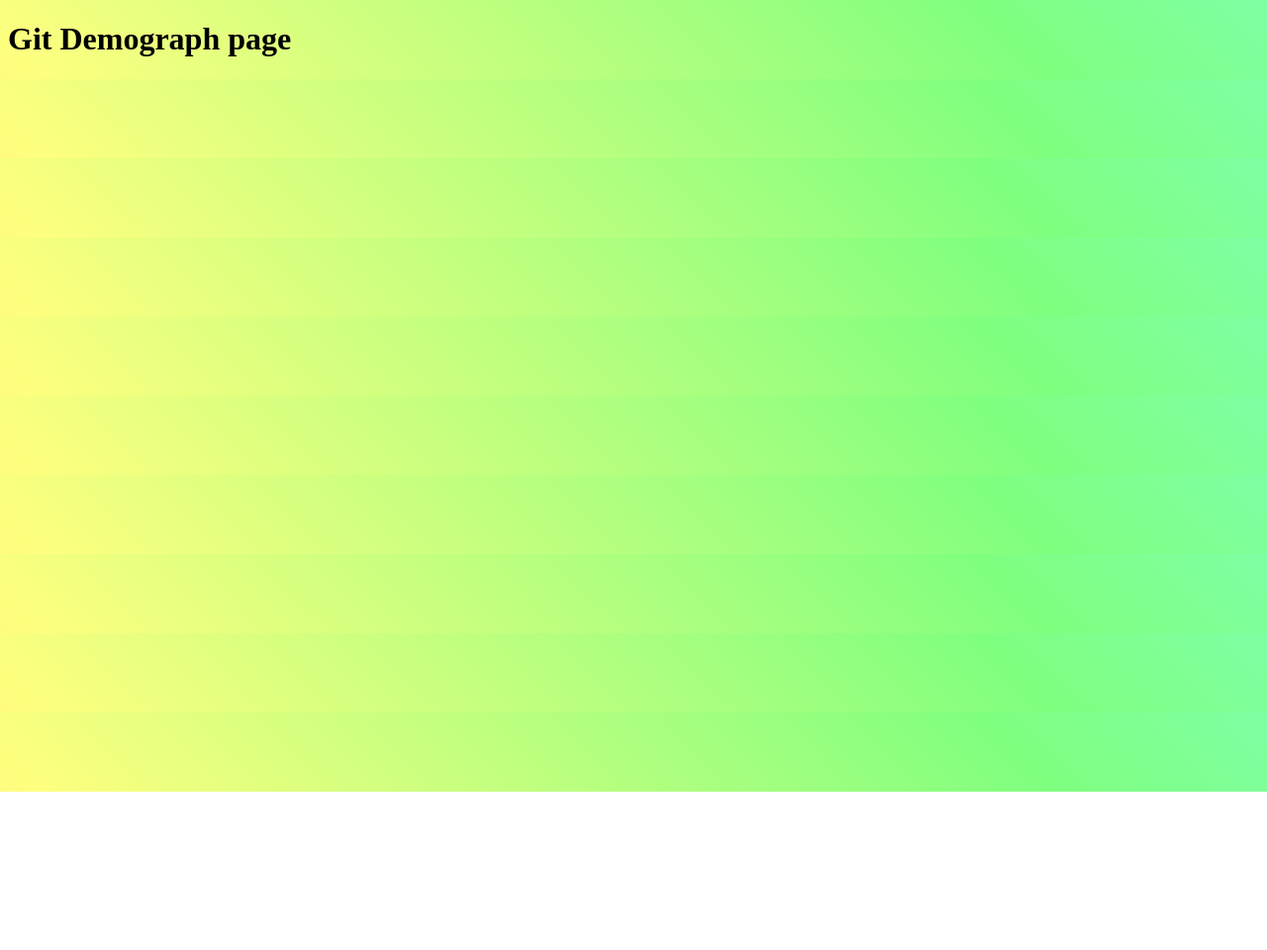
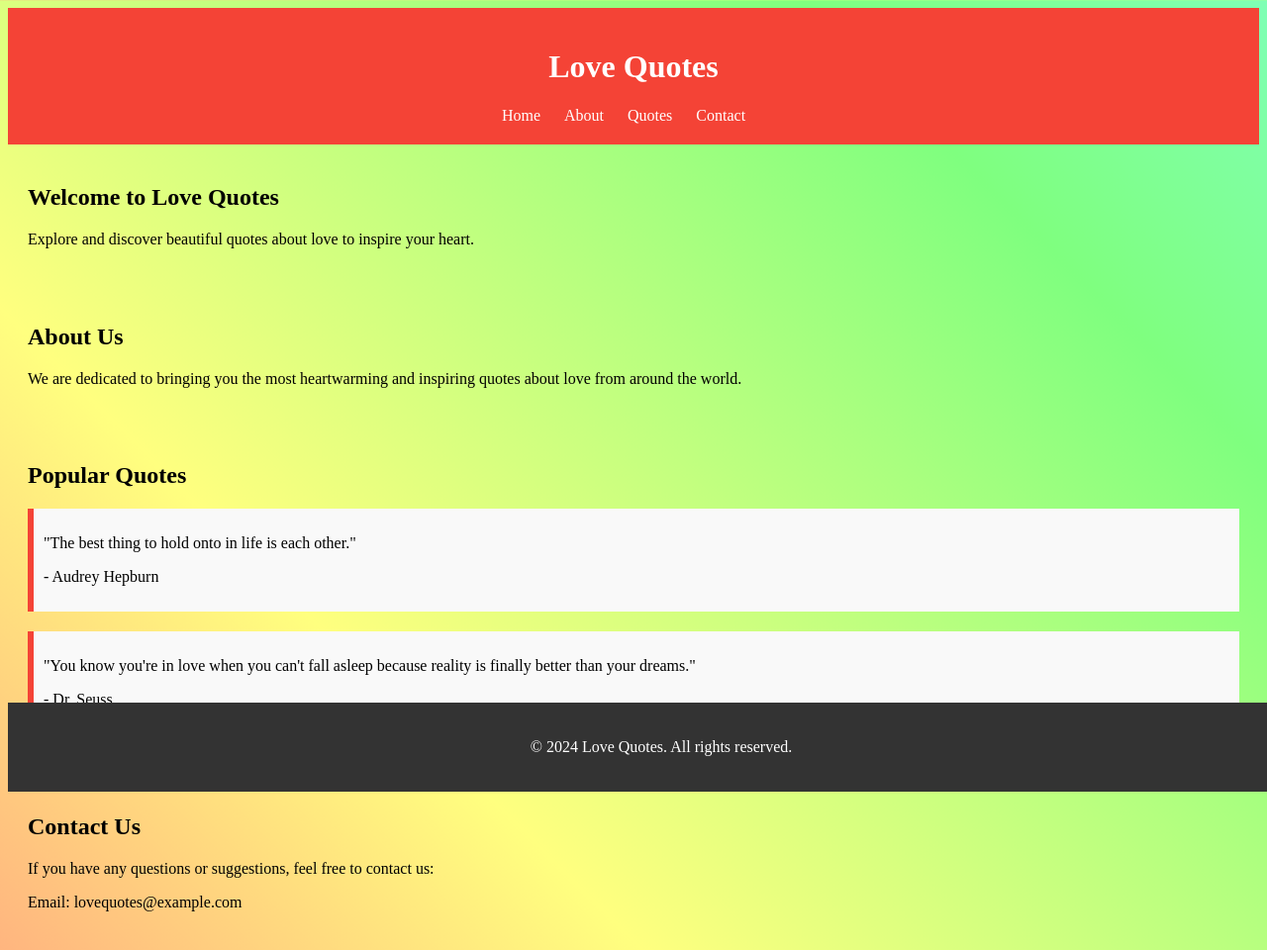
Before and after one commit to castella23/playlists, a plain HTML site: page index.html in a window 1280 px wide. Shown: the top 960 px of the page at 99% size. Before the commit the page ends 800 px from the top, so only its background shows below. Drawn offline with Linux system fonts and the light colour scheme.

Commit message:
My love quotes

```diff
--- a/index.html
+++ b/index.html
@@ -3,11 +3,119 @@
 <head>
     <meta charset="UTF-8">
     <meta name="viewport" content="width=device-width, initial-scale=1.0">
-    <title>Document</title>
+    <title>Love Quotes</title>
     <link rel="stylesheet" href="styles.css">
+
+    <style>
+body {
+    background: linear-gradient(45deg,
+                    rgba(255,0,0,0.5) 0%,
+                    rgba(255,255,0,0.5) 10%,
+                    rgba(0,255,0,0.5) 20%,
+                    rgba(0,255,255,0.5) 30%,
+                    rgba(0,0,255,0.5) 40%,
+                    rgba(255,0,255,0.5) 50%,
+                    rgba(255,0,0,0.5) 60%,
+                    rgba(255,255,0,0.5) 70%,
+                    rgba(0,255,0,0.5) 80%,
+                    rgba(0,255,255,0.5) 90%,
+                    rgba(0,0,255,0.5) 100%);
+    background-size: 800%; /* Increase the background size for smoother animation */
+    animation: changeBackground 10s infinite; /* Use animation to move the gradient */
+}
+
+@keyframes changeBackground {
+    0% {
+        background-position: 0% 0%; /* Start the gradient from the top-left corner */
+    }
+    100% {
+        background-position: 100% 100%; /* End the gradient on the bottom-right corner */
+    }
+}
+
+        header {
+            background-color: #f44336;
+            color: white;
+            padding: 20px;
+            text-align: center;
+        }
+        nav ul {
+            list-style-type: none;
+            padding: 0;
+            margin: 0;
+        }
+        nav ul li {
+            display: inline;
+            margin-right: 20px;
+        }
+        nav ul li a {
+            color: white;
+            text-decoration: none;
+        }
+        section {
+            padding: 20px;
+        }
+        .quote {
+            margin-bottom: 20px;
+            padding: 10px;
+            background-color: #f9f9f9;
+            border-left: 6px solid #f44336;
+        }
+        footer {
+            background-color: #333;
+            color: white;
+            padding: 20px;
+            text-align: center;
+            position: fixed;
+            bottom: 0;
+            width: 100%;
+        }
+    </style>
 </head>
 <body>
-    <h1>Git Demograph page</h1>
-    <script src="app.js"></script>
+    <header>
+        <h1>Love Quotes</h1>
+        <nav>
+            <ul>
+                <li><a href="#home">Home</a></li>
+                <li><a href="#about">About</a></li>
+                <li><a href="#quotes">Quotes</a></li>
+                <li><a href="#contact">Contact</a></li>
+            </ul>
+        </nav>
+    </header>
+
+    <section id="home" class="section">
+        <h2>Welcome to Love Quotes</h2>
+        <p>Explore and discover beautiful quotes about love to inspire your heart.</p>
+    </section>
+
+    <section id="about" class="section">
+        <h2>About Us</h2>
+        <p>We are dedicated to bringing you the most heartwarming and inspiring quotes about love from around the world.</p>
+    </section>
+
+    <section id="quotes" class="section">
+        <h2>Popular Quotes</h2>
+        <div class="quote">
+            <p>"The best thing to hold onto in life is each other."</p>
+            <p class="author">- Audrey Hepburn</p>
+        </div>
+        <div class="quote">
+            <p>"You know you're in love when you can't fall asleep because reality is finally better than your dreams."</p>
+            <p class="author">- Dr. Seuss</p>
+        </div>
+        <!-- Add more quotes here -->
+    </section>
+
+    <section id="contact" class="section">
+        <h2>Contact Us</h2>
+        <p>If you have any questions or suggestions, feel free to contact us:</p>
+        <p>Email: lovequotes@example.com</p>
+    </section>
+
+    <footer>
+        <p>&copy; 2024 Love Quotes. All rights reserved.</p>
+    </footer>
 </body>
 </html>
--- a/styles.css
+++ b/styles.css
@@ -23,3 +23,32 @@ body {
         background-position: 100% 100%; /* End the gradient on the bottom-right corner */
     }
 }
+
+
+
+/* body {
+    font-family: Arial, sans-serif;
+    margin: 0;
+    padding: 0;
+} */
+header {
+    background-color: #3f3c3c;
+    color: white;
+    padding: 20px;
+    text-align: center;
+}
+section {
+    padding: 20px;
+}
+footer {
+    background-color: #333;
+    color: white;
+    padding: 20px;
+    text-align: center;
+}
+.quote {
+    margin-bottom: 20px;
+    padding: 10px;
+    background-color: #f9f9f9;
+    border-left: 6px solid #3f3c3c;
+}
```
